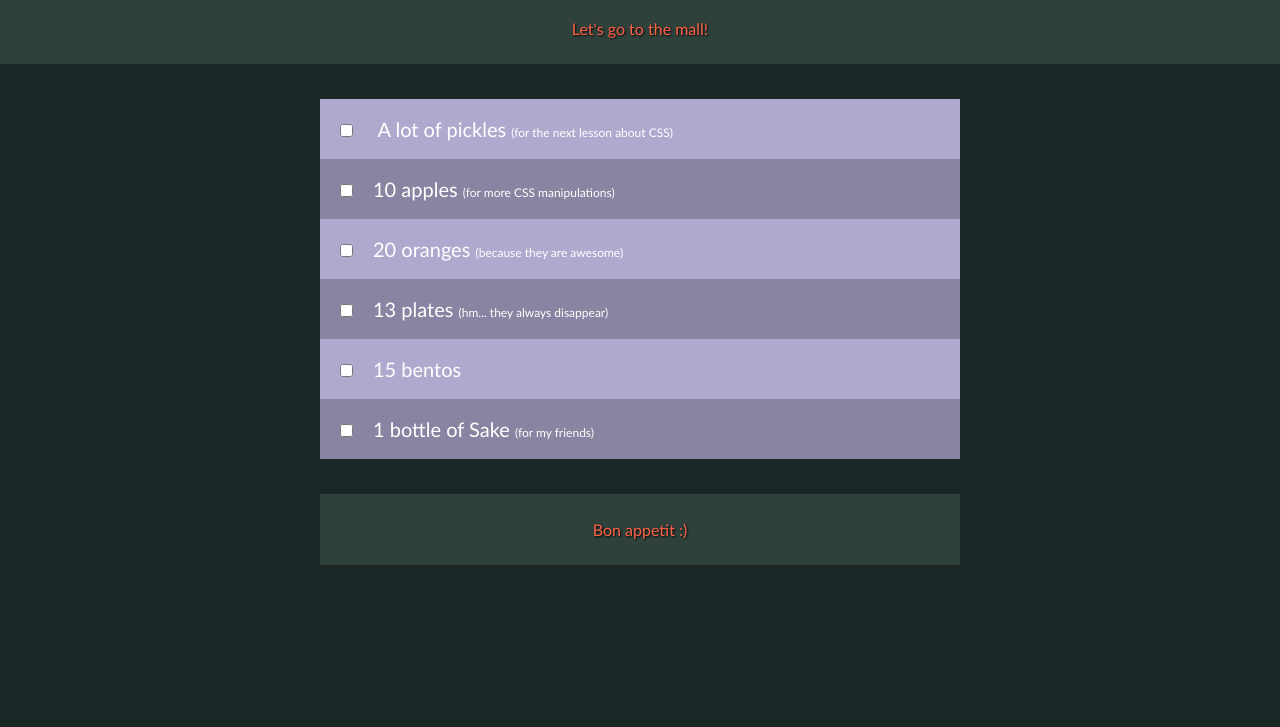
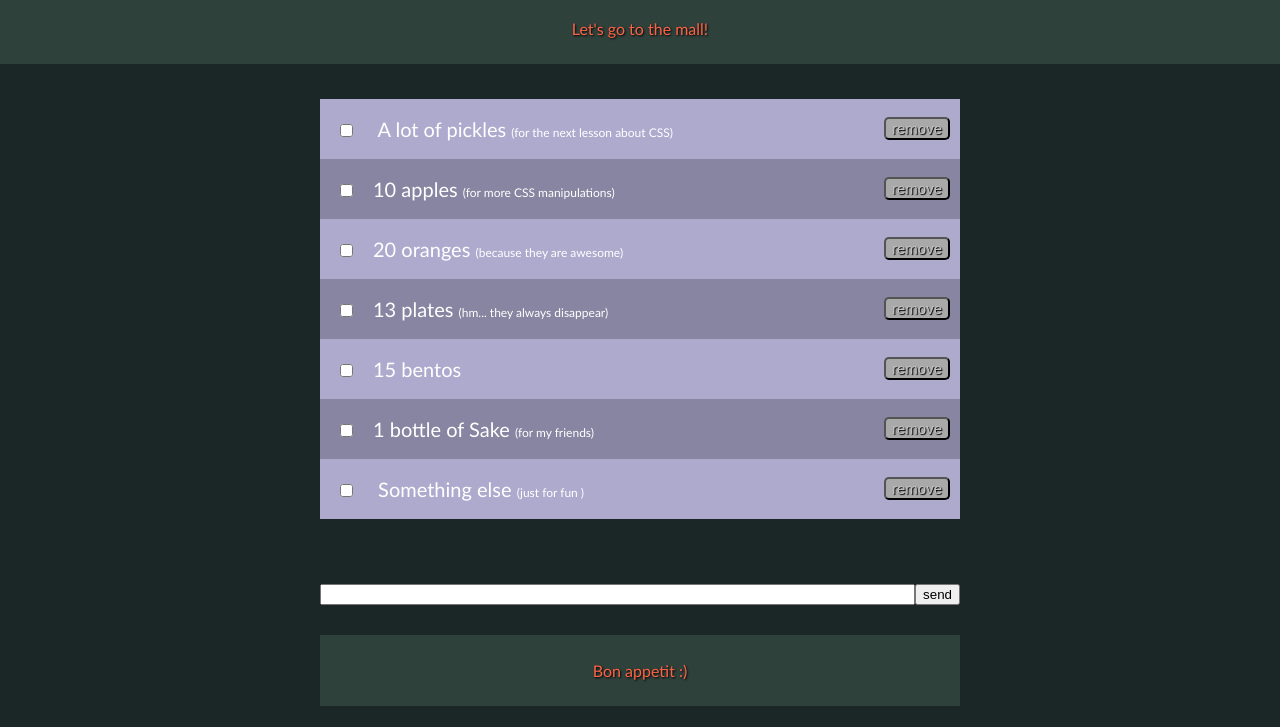
Before and after one commit to disroland/css_dinner, a plain HTML site: page index.html in a window 1280 px wide. Shown: the part 73-800 px from the top of the page. Drawn offline with Linux system fonts and the light colour scheme.

Commit message:
js was added here

```diff
--- /dev/null
+++ b/app.js
@@ -0,0 +1,75 @@
+'use strict'
+
+// new list item
+let list = document.querySelector('.main-mnu');
+let li1 = document.createElement('div');
+li1.className ='mnu';
+li1.innerHTML = '<p> <input type="checkbox" name="d7" id="d7"/><label for="d7"><span> Something else <span class="small-text">(just for fun )</span></span></label></p>'
+list.appendChild(li1);
+
+// remove button
+let mnuItems = document.querySelectorAll('.mnu');
+
+for (let i=0; i<mnuItems.length; i++){
+	let rem = document.createElement('button');
+	rem.innerText = 'remove';
+	rem.className = 'rem';
+	mnuItems[i].appendChild(rem)
+}
+let rem2 = document.querySelectorAll('.rem');
+for (let j=0;j<rem2.length;j++){
+rem2[j].onclick = function (){
+	let target = this.closest('.mnu');
+	console.log(target);
+	target.remove();
+
+}
+}
+
+// forms
+let main = document.querySelector('main');
+let  forma = document.createElement('form');
+forma.className = 'form';
+let input = document.createElement('input');
+input.type='text';
+let btn = document.createElement('button');
+btn.innerText = 'send'
+forma.appendChild(input);
+forma.appendChild(btn);
+main.appendChild(forma);
+
+// new list element creating
+btn.onclick = function(){
+
+	let last = document.querySelector('.mnu:last-of-type');
+	let liNew = last.cloneNode(true);
+	mnuItems=document.querySelectorAll('.mnu');
+	if (input.value){
+	list.appendChild(liNew);
+	let S = mnuItems.length;
+	liNew.innerHTML = `<p> <input type="checkbox" name="d${S + 1}" id="d${S + 1}"/><label for="d${S + 1}"><span> ${input.value}</span></label></p>`;
+	// liNew.appendChild(rem2);
+		let rem = document.createElement('button');
+	rem.innerText = 'remove';
+	rem.className = 'rem';
+	liNew.appendChild(rem);
+	newRemove();
+	input.value = '';
+	return false;
+}
+	return false;
+}
+
+function newRemove (){
+
+let rem2 = document.querySelectorAll('.rem');
+for (let j=0;j<rem2.length;j++){
+rem2[j].onclick = function (){
+	let target = this.closest('.mnu');
+	console.log(target);
+	target.remove();
+
+}
+}
+}
+// mouse
--- a/css/1.css
+++ b/css/1.css
@@ -1,9 +1,13 @@
 body { margin:0;background:#1b2727; font-family: Trebuchet MS, Arial, sans-serif;}
 div {border-style: none;}
 p,h1 {text-align: center;}
-.mnu {color:white;width:100%;transition: 0.5s;  border-top: 2px solid transparent; border-bottom: 2px solid transparent;}
+.mnu {color:white;width:100%;transition: 0.5s;  border-top: 2px solid transparent; border-bottom: 2px solid transparent;
+display:flex;
+-ms-align-items: center;
+align-items: center;
+}
 .mnu span{margin-right: 20px; margin-left: 20px; font-size: 20px;}
-.mnu>p {margin-left: 20px;}
+.mnu>p {margin-left: 20px; width: 100%;}
 span>.small-text{margin-left: 0px; font-size: 0.6em;}
 .mnu:nth-child(even) {background-color: #8785A1;}
 .mnu:nth-child(odd) {background-color: #ADAACE;}
@@ -16,3 +20,25 @@ footer {width:50%; margin:auto;  display: flex; align-items: center; justify-con
 footer a{ text-decoration: none; color: tomato;}
 [type="checkbox"]:checked +label{text-decoration: line-through; color: darkgrey;text-shadow: black 1px 1px 2px;}
 ::selection { text-shadow: silver -1px -1px 1px}
+
+.active {color:red;}
+
+.rem {
+	height:100%;
+	background-color: darkgray;
+	color: silver;
+	border-radius: 5px;
+	font-size: 15px;
+	text-shadow: black 1px 1px 1px;
+	margin-right: 10px;
+}
+.form {
+	margin: 30px auto;
+	width: 50%;
+	display: flex;
+}
+.form input {
+	flex-grow: 1;
+}
+.form button {
+	}
--- a/index.html
+++ b/index.html
@@ -5,6 +5,7 @@
 	<title>Homework</title>
 	<link rel="stylesheet" href="css/1.css">
 	<link rel="shortcut icon" href="img/favicon.png">
+	<script src='app.js' defer></script>
 </head>
 <body>
 	<header>
```
